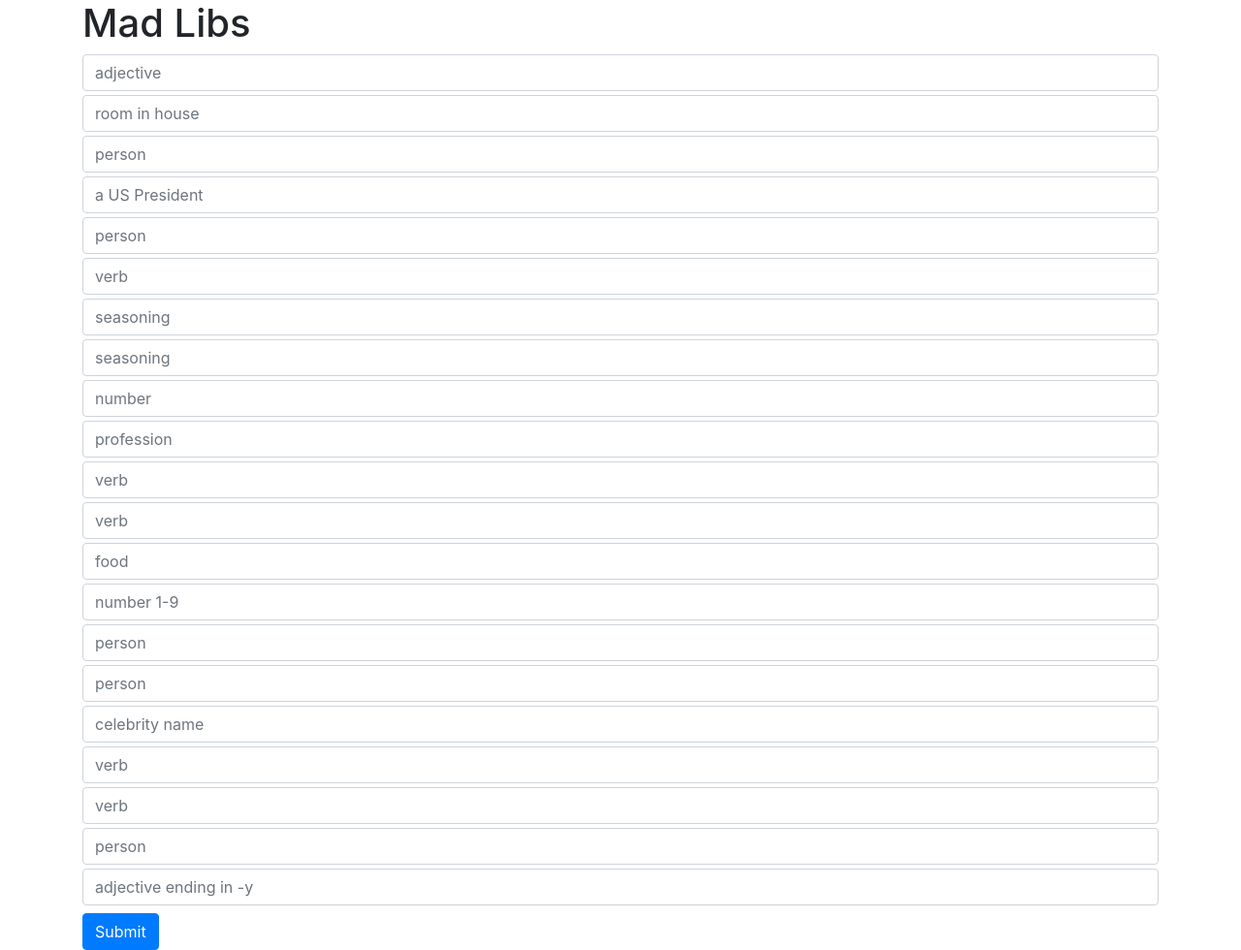
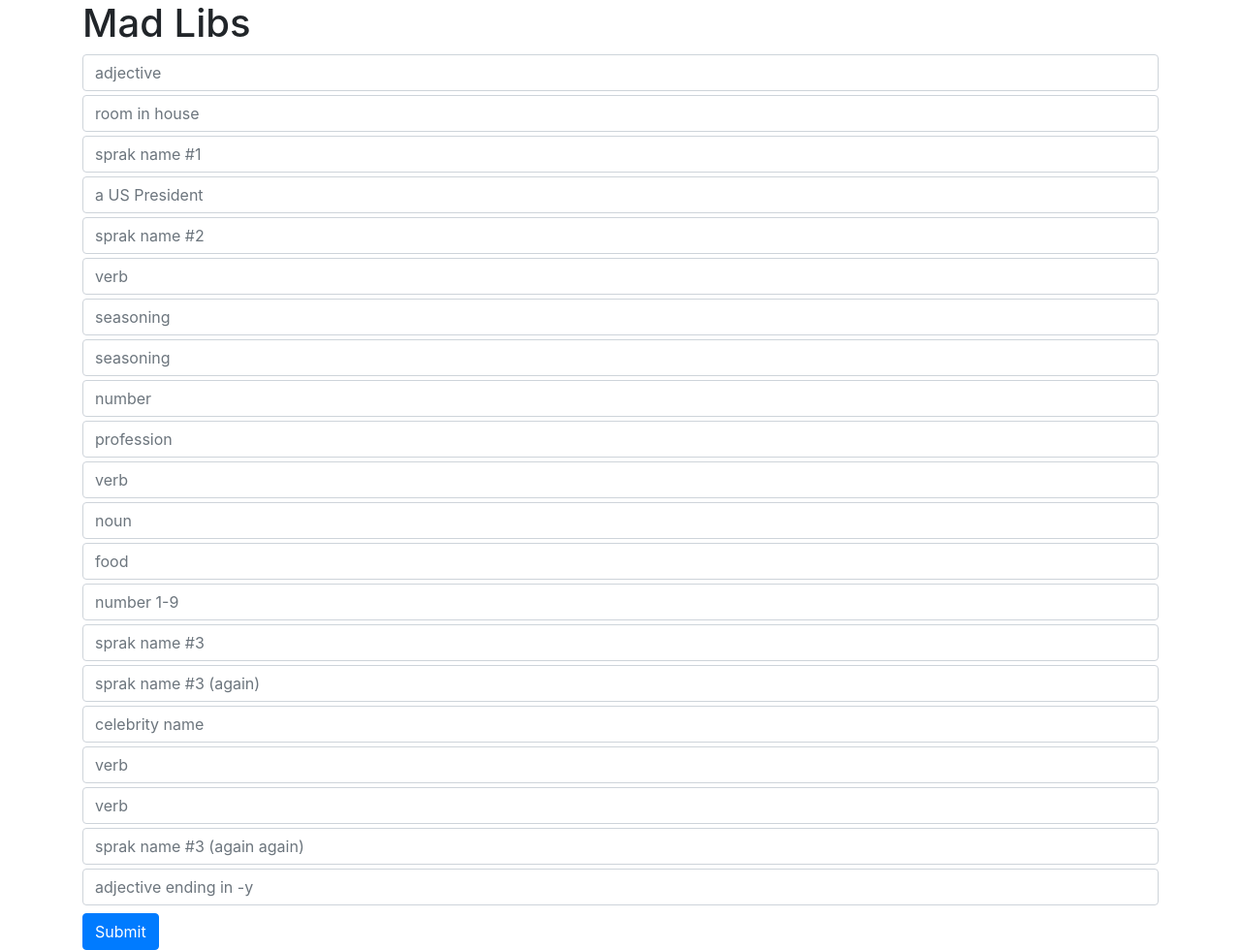
Before and after one commit to kenirwin/mad-libs, a Jekyll site: the page built from sprak1.html, in a window 1280 px wide. Shown: the whole page at 97% size. Built offline with Jekyll 4.4.1, drawn with Linux system fonts in a browser that asks for light colours.

Commit message:
sprak fixes

```diff
--- a/sprak1.html
+++ b/sprak1.html
@@ -3,8 +3,8 @@ layout: default
 title: Spraksgiving
 permalink: /spraksgiving
 ---
-One of the joys of Spraksgiving is that it follows some <span class="input" data-placeholder="adjective"></span> patterns. As dictated by tradition, the <span class="input" data-placeholder="room in house"></span> runs according to an itinerary written in <span class="input" data-placeholder="person"></span>’s hand way back during the <span class="input" data-placeholder="a US President"></span> administration.
+One of the joys of Spraksgiving is that it follows some <span class="input" data-placeholder="adjective"></span> patterns. As dictated by tradition, the <span class="input" data-placeholder="room in house"></span> runs according to an itinerary written in <span class="input" data-placeholder="sprak name #1"></span>’s hand way back during the <span class="input" data-placeholder="a US President"></span> administration.
 
-The proceedings begin at 2pm sharp when <span class="input" data-placeholder="person"></span> begins to <span class="input" data-placeholder="verb"></span>the turkey, including the must-have ingredients <span class="input" data-placeholder="seasoning"></span> and <span class="input" data-placeholder="seasoning"></span>. Every <span class="input" data-placeholder="number"></span> minutes, another task awaits, and another traditional <span class="input" data-placeholder="profession"></span> steps in to tend to it. With so many people working, it’s important to <span class="input" data-placeholder="verb"></span> utensils after using so you don’t chop <span class="input" data-placeholder="verb"></span> on the same surface that just got used for <span class="input" data-placeholder="food"></span>. That happened back in aught-<span class="input" data-placeholder="number 1-9"></span> and we’ve never forgotten.
+The proceedings begin at 2pm sharp when <span class="input" data-placeholder="sprak name #2"></span> begins to <span class="input" data-placeholder="verb"></span>the turkey, including the must-have ingredients <span class="input" data-placeholder="seasoning"></span> and <span class="input" data-placeholder="seasoning"></span>. Every <span class="input" data-placeholder="number"></span> minutes, another task awaits, and another <span class="input" data-placeholder="profession"></span> steps in to tend to it. With so many people working, it’s important to <span class="input" data-placeholder="verb"></span> utensils after using so you don’t chop <span class="input" data-placeholder="noun"></span> on the same surface that just got used for <span class="input" data-placeholder="food"></span>. That happened back in aught-<span class="input" data-placeholder="number 1-9"></span> and we’ve never forgotten.
 
-<span class="input" data-placeholder="person"></span> has some ideas for shaking up the patterns, though.  <span class="input" data-placeholder="person"></span> has been watching the <span class="input" data-placeholder="celebrity name"></span> cooking show, and cannot wait to try a new way to <span class="input" data-placeholder="verb"></span> the turkey and <span class="input" data-placeholder="verb"></span> the potatoes.  <span class="input" data-placeholder="person"></span> even has ideas for making a <span class="input" data-placeholder="adjective ending in -y"></span> Crumble that is to die for!
+<span class="input" data-placeholder="sprak name #3"></span> has some ideas for shaking up the patterns, though.  <span class="input" data-placeholder="sprak name #3 (again)"></span> has been watching the <span class="input" data-placeholder="celebrity name"></span> cooking show, and cannot wait to try a new way to <span class="input" data-placeholder="verb"></span> the turkey and <span class="input" data-placeholder="verb"></span> the potatoes.  <span class="input" data-placeholder="sprak name #3 (again again)"></span> even has ideas for making a <span class="input" data-placeholder="adjective ending in -y"></span> Crumble that is to die for!
```
